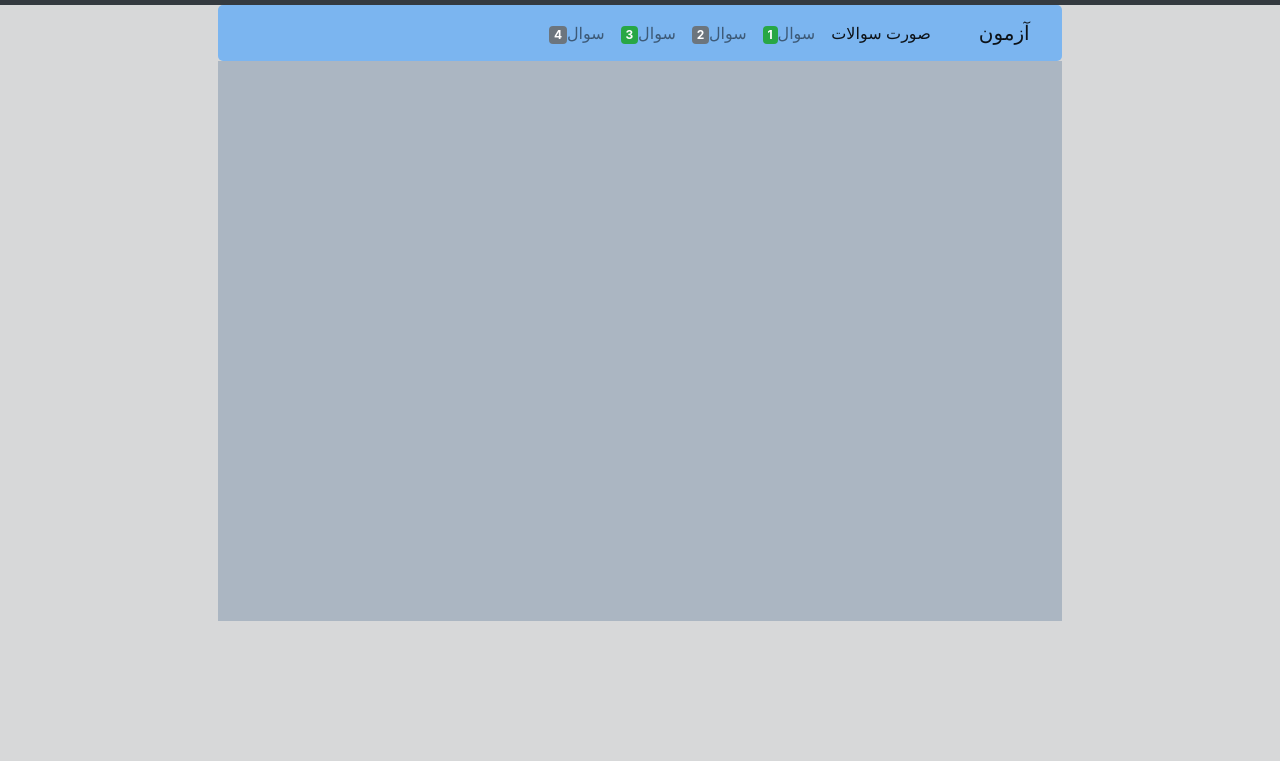
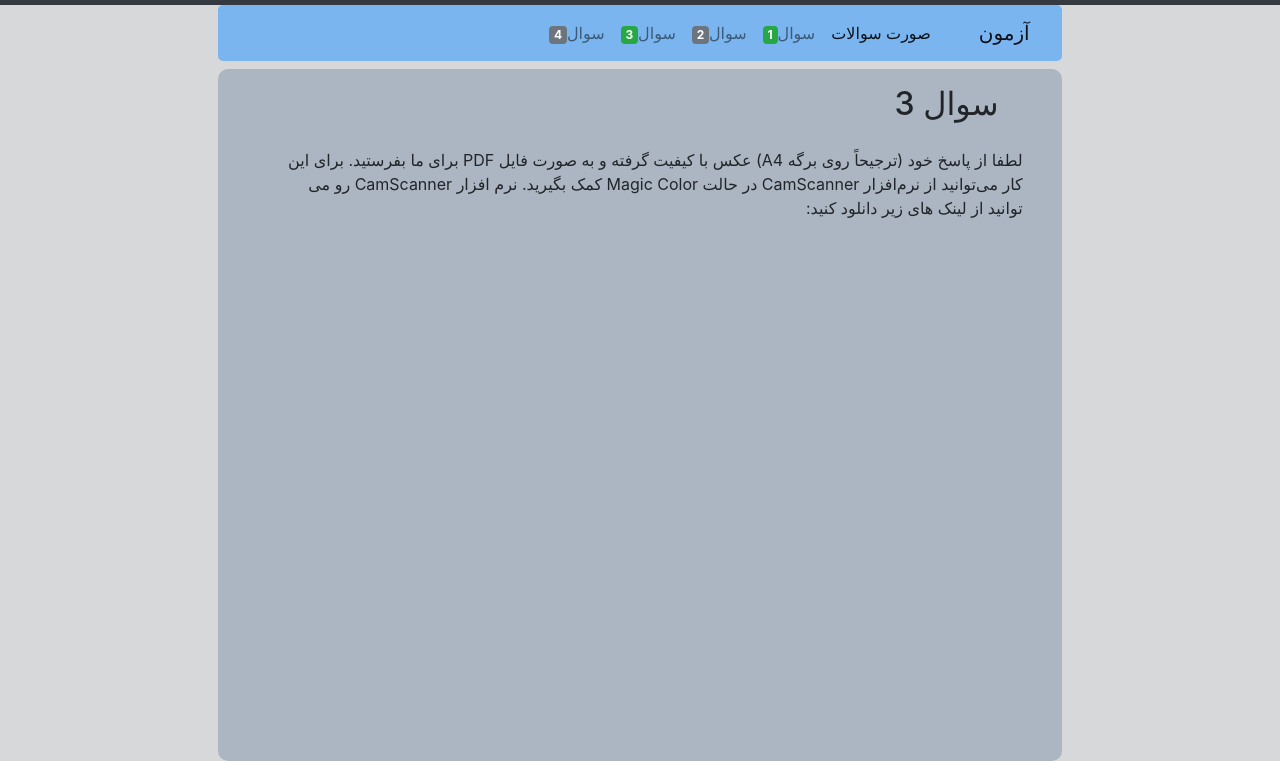
Before and after one commit to MahdiHGZ/ChoobKhat-ExamPlatform, a plain HTML site: page Front-End/exam.htm in a window 1280 px wide. Shown: the part 83-844 px from the top of the page. Before the commit the page ends 800 px from the top, so only its background shows below. Drawn offline with nearby package versions, Linux system fonts and the light colour scheme.

Commit message:
Update Front: exam.htm

```diff
--- a/Front-End/exam.htm
+++ b/Front-End/exam.htm
@@ -53,7 +53,14 @@
             </div>
           </nav>
 
-          <div id="form-perbl" class="page-form"></div>
+          <div id="form-perbl" class="page-form">
+            <div class="col col-12 mt-2">
+              <p class="row"></p>
+              <h2 class="row mr-5 mt-3">سوال 3</h2>
+              <p class="row mr-4 mt-4 ml-5">لطفا از پاسخ خود (ترجیحاً روی برگه A4) عکس با کیفیت گرفته و به صورت فایل PDF برای ما بفرستید. برای این کار می‌توانید از نرم‌افزار CamScanner در حالت Magic Color کمک بگیرید. نرم افزار CamScanner رو می توانید از لینک های زیر دانلود کنید:</p>
+
+            </div>
+          </div>
     </div>
     <div class="col-xs-0 col-sm-1 col-lg-2"></div>
   </div>
--- a/Front-End/exam.js
+++ b/Front-End/exam.js
@@ -16,7 +16,6 @@
             <a class="nav-link" href="#">سوال<span class="badge ${badge}">${i+1}</span></a>
         </li>
         `
-
     }
     $(".sol-bar").append(sol_bar);
 });
--- a/Front-End/style.css
+++ b/Front-End/style.css
@@ -134,5 +134,6 @@
 
 .page-form{
     background-color: rgb(171, 182, 194);
-    height: 1000%;
+    height: 300%;
+    border-radius: 10px;
 }
```
